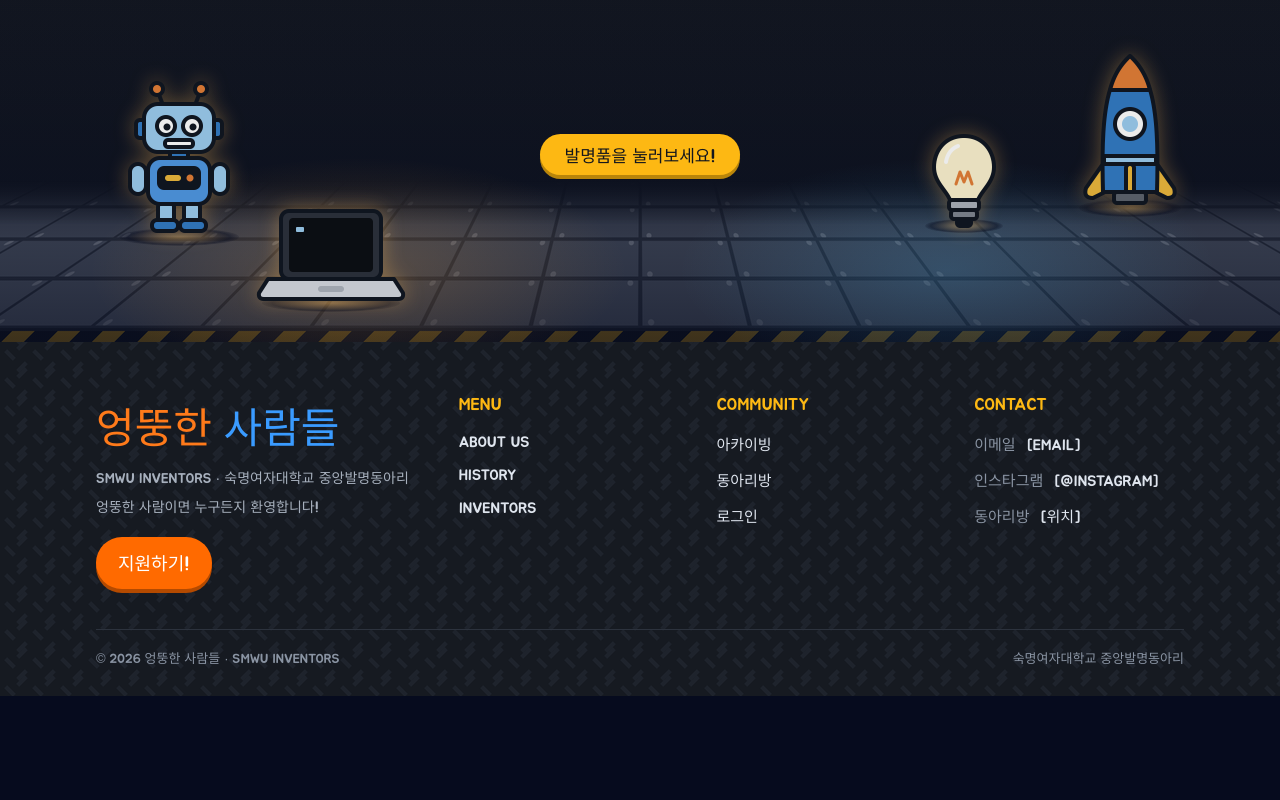
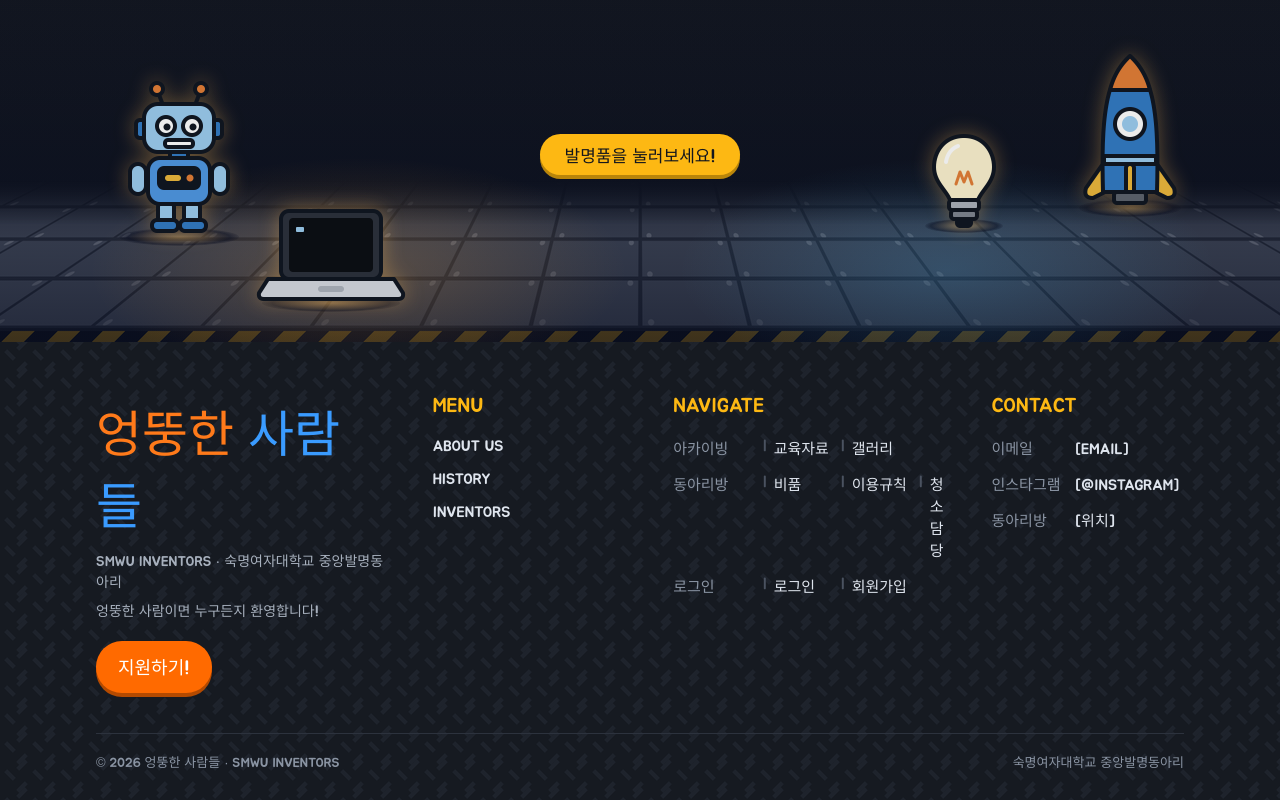
Before and after one commit to ungsam3/wp_midterm, a plain HTML site: page WP_midterm_project_1/10_yes3_index.html in a window 1280 px wide. Shown: the part 3461-4261 px from the top of the page. Before the commit the page ends 4157 px from the top, so only its background shows below. Drawn offline with Linux system fonts and the light colour scheme; a web font is replaced by a local one.

Commit message:
푸터 세부페이지 네비게이션 추가

```diff
--- a/WP_midterm_project_1/10_yes3_common.css
+++ b/WP_midterm_project_1/10_yes3_common.css
@@ -241,7 +241,7 @@
 .ft-logo {
     margin: 0 0 12px;
     font-family: "Dongle", sans-serif;
-    font-size: 42px;
+    font-size: 50px;
 }
 .ft-orange { color: #FF7A1A; }
 .ft-blue   { color: #3A9BFF; }
@@ -267,7 +267,7 @@
     margin: 0 0 18px;
     font-family: 'Jua', sans-serif;
     font-weight: normal;
-    font-size: 17px;
+    font-size: 20px;
     color: #FDB813;
 }
 .ft-col a {
@@ -282,9 +282,23 @@
     margin: 0 0 14px;
     font-size: 15px;
 }
-.ft-key {
-    margin-right: 10px;
+.ft-key {                     /* 분류 이름 칸 너비를 고정해서 오른쪽 내용이 같은 열에 오게 */
+    display: inline-block;
+    width: 5.5em;
     color: #8a94a3;
+}
+.ft-col:has(.ft-sep) { flex: 1.4; }   /* NAVIGATE 칸: 링크가 한 줄에 들어가도록 조금 넓게 */
+.ft-col p:has(.ft-sep) {      /* NAVIGATE: 분류 | 링크 | 구분선 | 링크 ... 를 고정 열로 맞춤 */
+    display: grid;
+    grid-template-columns: 5.5em 1.2em 4em 1.2em 4em 1.2em auto;
+}
+.ft-col p a {
+    display: inline;
+    margin: 0;
+}
+.ft-sep {
+    text-align: center;
+    color: #4a5260;
 }
 .ft-bottom {
     display: flex;
--- a/WP_midterm_project_1/10_yes3_index.html
+++ b/WP_midterm_project_1/10_yes3_index.html
@@ -353,10 +353,10 @@
                     <a href="#inventors">INVENTORS</a>
                 </div>
                 <div class="ft-col">
-                    <h2 class="ft-label">COMMUNITY</h2>
-                    <a href="10_yes3_arch_learning.html">아카이빙</a>
-                    <a href="10_yes3_db_equipment.html">동아리방</a>
-                    <a href="10_yes3_signin.html">로그인</a>
+                    <h2 class="ft-label">NAVIGATE</h2>
+                    <p><span class="ft-key">아카이빙</span><span class="ft-sep">|</span><a href="10_yes3_arch_learning.html">교육자료</a><span class="ft-sep">|</span><a href="10_yes3_arch_gallery.html">갤러리</a></p>
+                    <p><span class="ft-key">동아리방</span><span class="ft-sep">|</span><a href="10_yes3_db_equipment.html">비품</a><span class="ft-sep">|</span><a href="10_yes3_db_rule.html">이용규칙</a><span class="ft-sep">|</span><a href="10_yea3_db_cleanup.html">청소담당</a></p>
+                    <p><span class="ft-key">로그인</span><span class="ft-sep">|</span><a href="10_yes3_signin.html">로그인</a><span class="ft-sep">|</span><a href="10_yes3_signup.html">회원가입</a></p>
                 </div>
                 <div class="ft-col">
                     <h2 class="ft-label">CONTACT</h2>
```
Also changed, not shown: WP_midterm_project_1/10_yea3_db_cleanup.html (+4 -4 lines), WP_midterm_project_1/10_yes3_arch_gallery.html (+4 -4 lines), WP_midterm_project_1/10_yes3_arch_learning.html (+4 -4 lines), WP_midterm_project_1/10_yes3_db_equipment.html (+4 -4 lines), WP_midterm_project_1/10_yes3_db_rule.html (+4 -4 lines), WP_midterm_project_1/10_yes3_signin.html (+4 -4 lines), WP_midterm_project_1/10_yes3_signup.html (+4 -4 lines).
